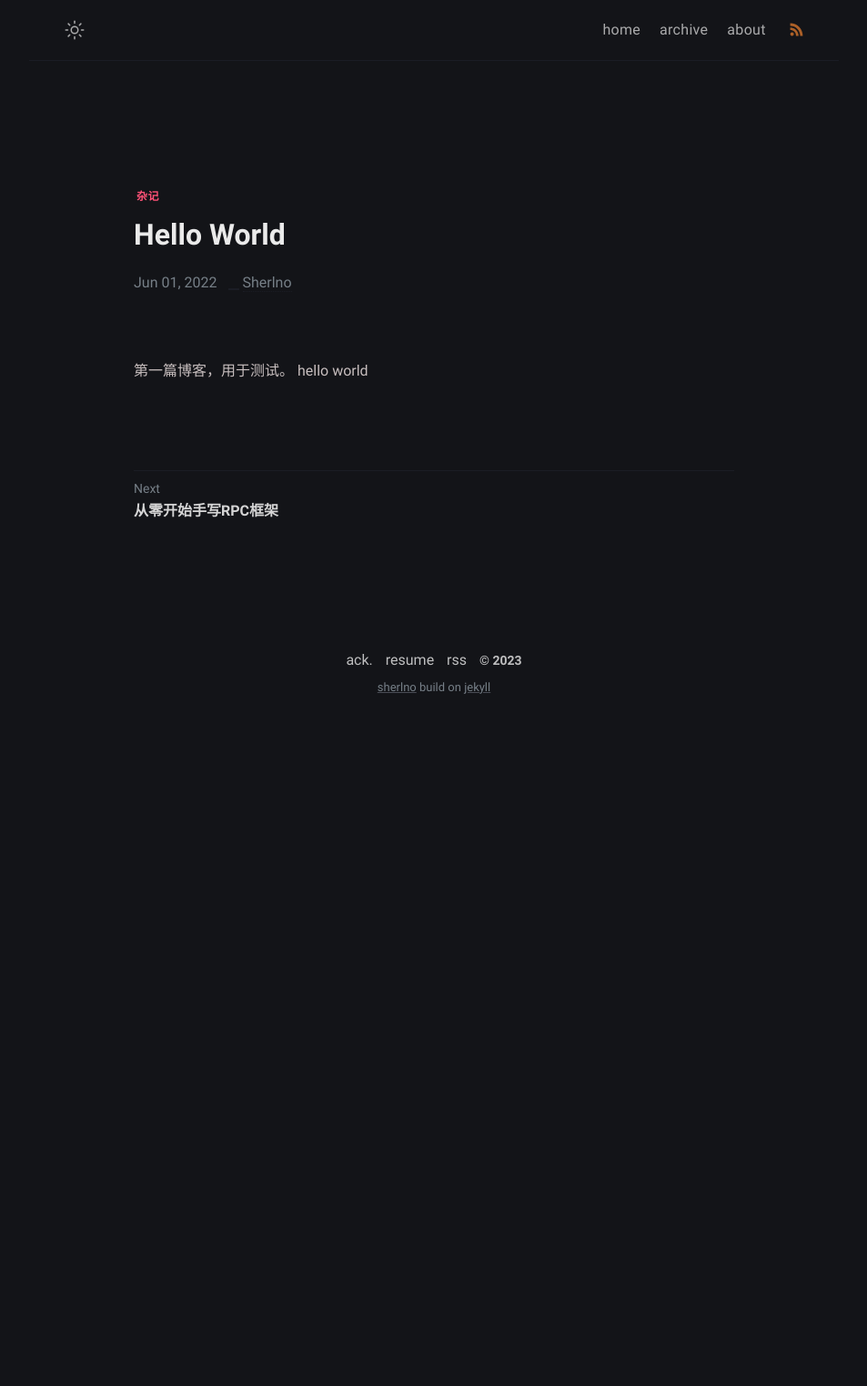
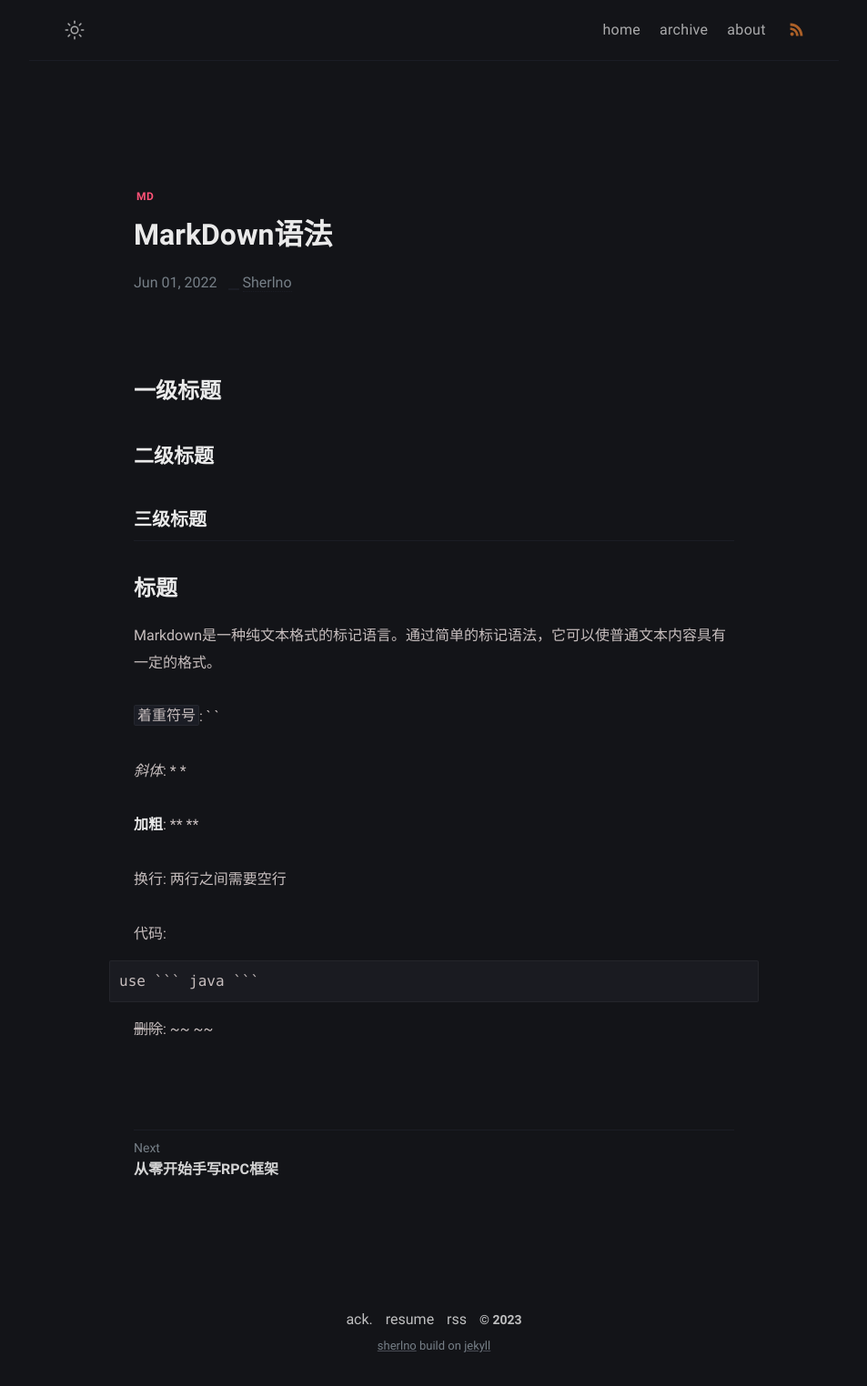
Before and after one commit to SherlnoW/SherlnoW.github.io, a Jekyll site: the page built from _posts/hello/2023-06-18-hello-world.md, in a window 1280 px wide. Shown: the whole page at 91% size, without its empty margins (163-1116 px from the left). Built offline with Jekyll 4.4.1, drawn with Linux system fonts in a browser that asks for light colours; before the commit the page ends 900 px from its top, so only the background shows below that.

Commit message:
markdown语法

````diff
--- a/_posts/hello/2023-06-18-hello-world.md
+++ b/_posts/hello/2023-06-18-hello-world.md
@@ -1,11 +1,33 @@
 ---
 layout: post
-title: Hello World
+title: MarkDown语法
 date: 2022-06-01
 description: 第一篇blog
 tag:
-- 杂记
+- md
 ---
 
-第一篇博客，用于测试。
-hello world
+# 一级标题
+
+## 二级标题
+
+### 三级标题
+
+# 标题
+
+Markdown是一种纯文本格式的标记语言。通过简单的标记语法，它可以使普通文本内容具有一定的格式。
+
+`着重符号`: \` \`
+
+*斜体*: * *
+
+**加粗**: ** **
+
+换行: 两行之间需要空行
+
+代码:
+```code
+use ``` java ```
+```
+
+~~删除~~: ~~ ~~
````
